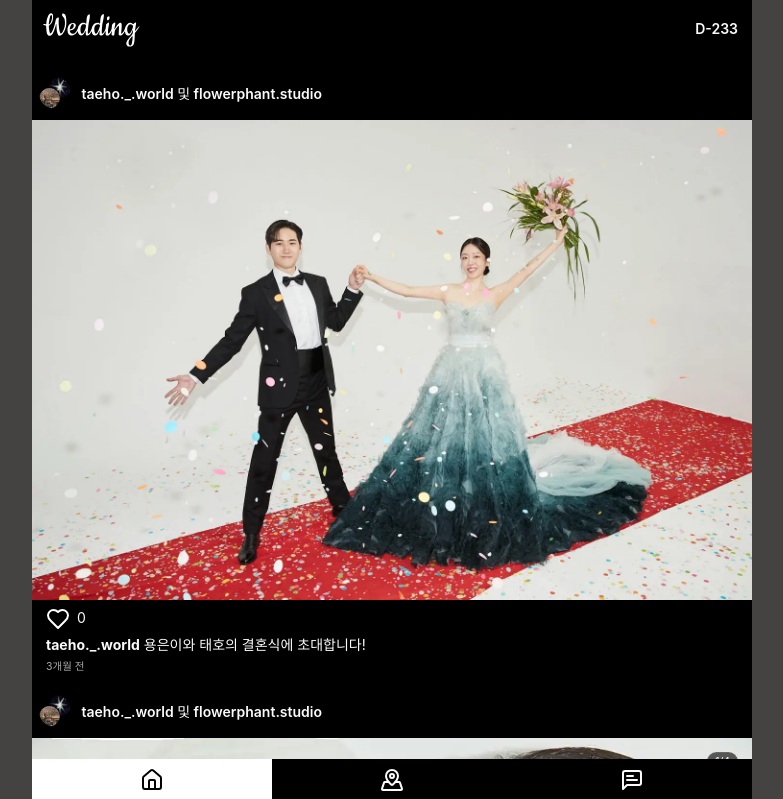
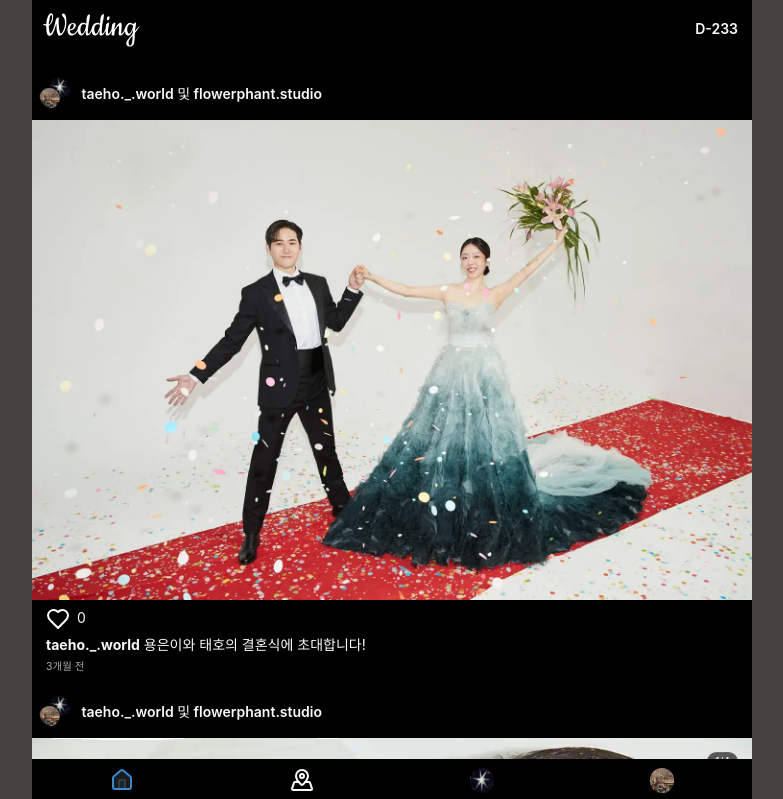
Before and after one commit to taeho-kr/wedding-invitation, a React (Vite) app: page / in a window 1280 px wide. Shown: the top 799 px of the page, without its empty margins (248-1031 px from the left). Built offline with nearby package versions, Linux system fonts and the light colour scheme.

Commit message:
feat: profile

```diff
--- a/src/App.tsx
+++ b/src/App.tsx
@@ -7,6 +7,7 @@ import { Toaster } from "@/components/ui/sonner";
 function App() {
   return (
     <div className="relative h-full w-full flex flex-col">
+      <div className="h-full w-full min-h-[calc(100vh-3rem)]">
         <Routes>
           {routes.map((route, index) => {
             return (
@@ -14,6 +15,7 @@ function App() {
             );
           })}
         </Routes>
+      </div>
       <SNB />
       <Toaster richColors />
     </div>
--- a/src/layouts/SNB.tsx
+++ b/src/layouts/SNB.tsx
@@ -1,3 +1,4 @@
+import { cn } from "@/lib/utils";
 import { routes } from "@/routes";
 import { Link, useLocation } from "react-router";
 
@@ -14,11 +15,12 @@ export function SNB() {
         <Link
           to={route.path}
           key={route.path}
-          className="w-full h-full flex items-center justify-center"
-          style={{
-            backgroundColor: isActive(route.path) ? "white" : "",
-            color: isActive(route.path) ? "black" : "",
-          }}
+          className={cn(
+            "w-full h-full flex items-center justify-center",
+            isActive(route.path) && "[&_img]:border-2 [&_img]:border-white",
+            isActive(route.path) &&
+              "[&_svg]:fill-[var(--background-tp)] [&_svg]:stroke-[var(--focused)]"
+          )}
         >
           {route.icon}
         </Link>
--- a/src/pages/MainPage/index.tsx
+++ b/src/pages/MainPage/index.tsx
@@ -4,7 +4,7 @@ import { Header } from "@/layouts/Header";
 
 export default function MainPage() {
   return (
-    <div className="flex flex-col gap-3 w-full h-full pb-5 relative">
+    <div className="flex flex-col gap-3 w-full h-full pb-5">
       <Header />
       {POSTS.map((post, index) => (
         <PostItem
--- a/src/pages/MapPage/index.tsx
+++ b/src/pages/MapPage/index.tsx
@@ -15,7 +15,7 @@ const address = [
 
 export default function MapPage() {
   return (
-    <main className="flex flex-col w-full h-full min-h-[100vh] flex-1 text-left">
+    <main className="flex flex-col w-full h-full text-left">
       <div
         onClick={() =>
           window.open(
--- /dev/null
+++ b/src/pages/ProfilePage/index.tsx
@@ -0,0 +1,21 @@
+import { Avatar, AvatarFallback, AvatarImage } from "@/components/ui/avatar";
+
+interface Props {
+  userID: string;
+}
+
+export default function ProfilePage({ userID }: Props) {
+  return (
+    <div className="flex flex-col w-full h-full">
+      <span>{userID}</span>
+      <div className="flex flex-row gap-4 w-full mt-5">
+        <Avatar className="w-[77px] h-[77px]">
+          <AvatarImage src="" />
+          <AvatarFallback className="capitalize">
+            {userID.substring(0, 2)}
+          </AvatarFallback>
+        </Avatar>
+      </div>
+    </div>
+  );
+}
--- a/src/routes.tsx
+++ b/src/routes.tsx
@@ -1,6 +1,9 @@
-import { Home, MapPinned, MessageSquareText } from "lucide-react";
+import { Home, MapPinned } from "lucide-react";
 import MainPage from "./pages/MainPage";
 import MapPage from "./pages/MapPage";
+import ProfilePage from "./pages/ProfilePage";
+import YongeunProfileImage from "@/assets/images/yongeun_profile.jpg";
+import TaehoProfileImage from "@/assets/images/taeho_profile.jpg";
 
 export const routes = [
   {
@@ -16,9 +19,27 @@ export const routes = [
     icon: <MapPinned />,
   },
   {
-    title: "Board",
-    path: "/board",
-    element: <div>Board</div>,
-    icon: <MessageSquareText />,
+    title: "Yongeun",
+    path: "/profile/flowerphant.studio",
+    element: <ProfilePage userID="flowerphant.studio" />,
+    icon: (
+      <img
+        src={YongeunProfileImage}
+        alt="Yongeun"
+        className="w-7 h-7 rounded-full"
+      />
+    ),
+  },
+  {
+    title: "Taeho",
+    path: "/profile/taeho._.world",
+    element: <ProfilePage userID="taeho._.world" />,
+    icon: (
+      <img
+        src={TaehoProfileImage}
+        alt="Taeho"
+        className="w-7 h-7 rounded-full"
+      />
+    ),
   },
 ];
```
Also changed, not shown: src/constants/profile.ts (added). Lines whose indentation alone changed are shown as unchanged.
